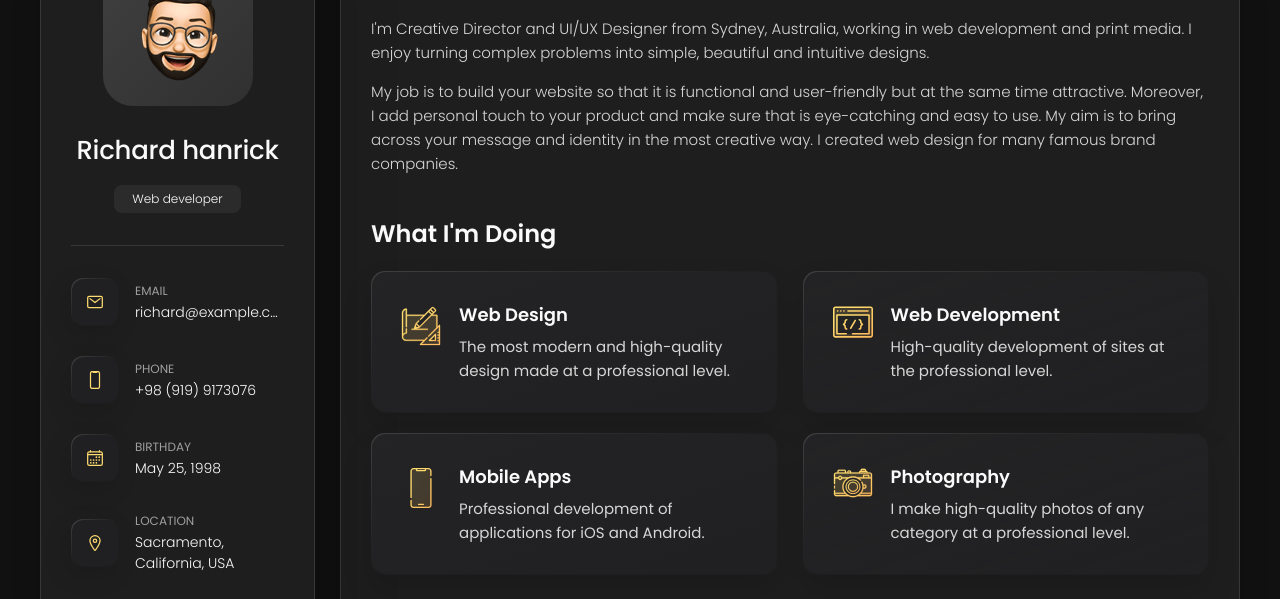
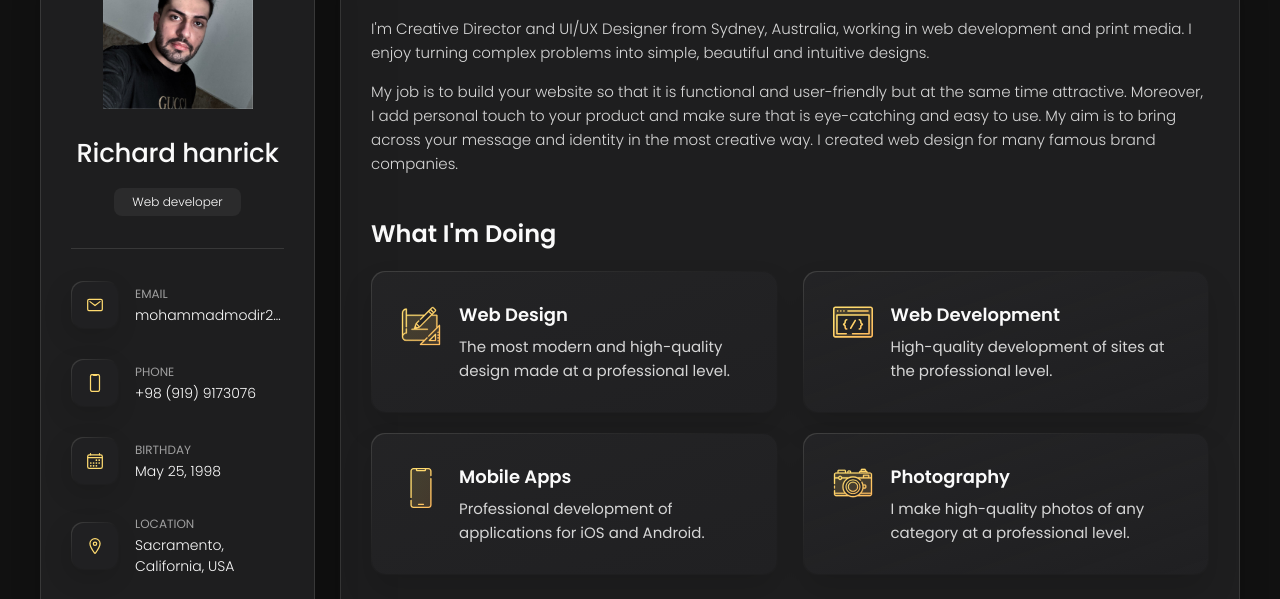
Before and after one commit to mo26-web/mo26-web.github.io, a plain HTML site: page index.html in a window 1280 px wide. Shown: the part 162-761 px from the top of the page. Drawn offline with nearby package versions, Linux system fonts and the light colour scheme.

Commit message:
index.html

```diff
--- a/index.html
+++ b/index.html
@@ -42,7 +42,7 @@
       <div class="sidebar-info">
 
         <figure class="avatar-box">
-          <img src="./assets/images/my-avatar.png" alt="Richard hanrick" width="80">
+          <img src="./assets/images/my-avatar2.jpg" alt="Richard hanrick" width="80">
         </figure>
 
         <div class="info-content">
@@ -74,7 +74,7 @@
             <div class="contact-info">
               <p class="contact-title">Email</p>
 
-              <a href="mailto:richard@example.com" class="contact-link">richard@example.com</a>
+              <a href="mohammadmodir2@gmail.com" class="contact-link">mohammadmodir2@gmail.com</a>
             </div>
 
           </li>
```
